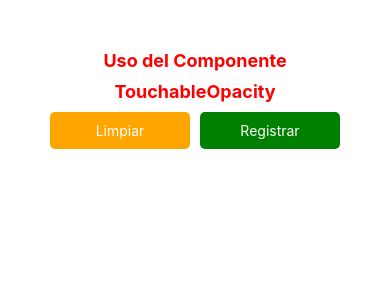
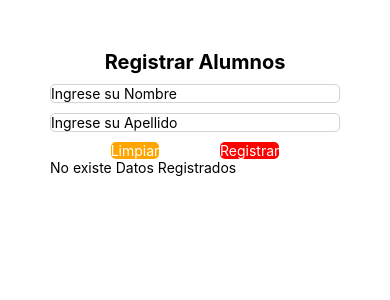
Before and after one commit to saulbarretominaya/curso_react_native, a React Native app: screen / in a window 390 px wide. Shown: the top 300 px of the page. Built offline with nearby package versions, Linux system fonts and the light colour scheme.

Commit message:
Semana 3

```diff
--- a/src/components/Semana3/AppSemanaTres.js
+++ b/src/components/Semana3/AppSemanaTres.js
@@ -1,6 +1,10 @@
 import UsoText from "./UsoText";
 import UsoTextInput from "./UsoTextInput";
 import UsoTouchableOpacity from "./UsoTouchableOpacity";
+import UsoUseOnPress from "./UsoOnPress";
+import UsoUseState from "./UsoUseState";
+import UsoFormularioBasico from "./UsoFormularioBasico";
+
 
 const AppSemanaTres = () => {
   2
@@ -9,7 +13,10 @@ const AppSemanaTres = () => {
     <>
       {/* <UsoText/> */}
       {/* <UsoTextInput /> */}
-      <UsoTouchableOpacity/>
+      {/* <UsoTouchableOpacity/> */}
+      {/* <UsoUseOnPress/> */}
+      {/* <UsoUseState/> */}
+      <UsoFormularioBasico />
     </>
   );
 }
--- /dev/null
+++ b/src/components/Semana3/UsoFormularioBasico.js
@@ -0,0 +1,169 @@
+import { View, Text, TextInput, TouchableOpacity, StyleSheet } from "react-native";
+import { useState } from "react";
+import Margin from "../Semana2/BoxModel/Margin";
+import AlignItems from "../Semana2/FlexBox/AlignItems";
+import JustifyContent from "../Semana2/FlexBox/JustifyContent";
+
+
+
+const UsoFormularioBasico = () => {
+
+  //Declaracion de variables de entradas
+  const [nombre, setNombre] = useState('');
+  const [apellido, setApellido] = useState('');
+
+  //Declaracion de variables de resultado
+  const [resultado, setResultado] = useState('');
+
+  //Proceso
+  const registrarDatos = () => {
+    setResultado({
+      'nombre_alumno': nombre,
+      'apellido_alumno': apellido
+    });
+
+    // Esto no se usa porque se sobreescribe el resultado, se pierde el valor anterior.
+    // setResultado(nombre);
+    // setResultado(apellido);
+  }
+
+  const limpiarDatos = () => {
+    setNombre('');
+    setApellido('');
+    setResultado('');
+  }
+
+  //Resultado del proceso
+  let resultadoJSX = null;
+  if (resultado != '') {
+    // console.log(resultado);
+    resultadoJSX =
+      <View style={estilos.cajaSalida}>
+        <Text>Los datos registrados son:</Text>
+        <Text>Nombre: {resultado.nombre_alumno}</Text>
+        <Text>Apellido: {resultado.apellido_alumno}</Text>
+      </View>
+
+  } else {
+    resultadoJSX = <Text>No existe Datos Registrados</Text>
+  }
+
+
+  return (
+    <>
+      <View style={estilos.contenedorPrincipal}>
+
+        <View style={estilos.cajaTitulo}>
+          <Text style={estilos.textTitulo}>Registrar Alumnos</Text>
+        </View>
+
+        {/* Entradas */}
+        <TextInput
+          style={estilos.input}
+          value={nombre}
+          placeholder="Ingrese su Nombre"
+          onChangeText={setNombre}
+        >
+        </TextInput>
+
+        <TextInput
+          style={estilos.input}
+          value={apellido}
+          placeholder="Ingrese su Apellido"
+          onChangeText={setApellido}
+        >
+        </TextInput>
+
+
+        {/* Interracion del Proceso */}
+        <View style={estilos.cajaBotones}>
+          <TouchableOpacity
+            style={estilos.botonLimpiar}
+            onPress={limpiarDatos}
+          >
+            <Text style={estilos.textLimpiar}>Limpiar</Text>
+          </TouchableOpacity>
+          <TouchableOpacity
+            style={estilos.botonRegistrar}
+            onPress={registrarDatos}
+          >
+            <Text style={estilos.textRegistrar}>Registrar</Text>
+          </TouchableOpacity>
+        </View>
+
+        {/* Pintar Resultado */}
+
+        {
+          resultadoJSX
+        }
+
+      </View>
+    </>
+  );
+}
+
+export default UsoFormularioBasico;
+
+
+const estilos = StyleSheet.create({
+
+  contenedorPrincipal: {
+    padding: 50,
+  },
+
+  cajaTitulo: {
+    alignItems: 'center',
+  },
+
+  textTitulo: {
+    fontSize: 20,
+    fontWeight: 'bold',
+  },
+
+  input: {
+    borderWidth: 1,
+    borderColor: '#D4D4D4',
+    borderRadius: 5,
+    marginTop: 10,
+  },
+
+  cajaBotones: {
+    flexDirection: 'row',
+    alignItems: 'center',
+    marginTop: 10,
+    justifyContent: 'space-evenly'
+  },
+
+  botonLimpiar: {
+    backgroundColor: 'orange',
+    width: '100',
+    height: '40',
+    alignItems: 'center',
+    justifyContent: 'center',
+    borderRadius: 5,
+  },
+
+  textLimpiar: {
+    color: 'white',
+  },
+
+  botonRegistrar: {
+    backgroundColor: 'red',
+    width: '100',
+    height: '40',
+    alignItems: 'center',
+    justifyContent: 'center',
+    borderRadius: 5,
+  },
+
+  textRegistrar: {
+    color: 'white',
+  },
+
+  cajaSalida: {
+    marginTop: 20,
+    alignItems: 'center',
+  }
+
+
+})
--- /dev/null
+++ b/src/components/Semana3/UsoOnPress.js
@@ -0,0 +1,77 @@
+import { View, Text, TextInput, TouchableOpacity, StyleSheet } from "react-native";
+import { useState } from "react";
+import Margin from "../Semana2/BoxModel/Margin";
+import AlignItems from "../Semana2/FlexBox/AlignItems";
+import JustifyContent from "../Semana2/FlexBox/JustifyContent";
+
+
+
+const UsoOnPress = () => {
+
+  const fnMostrarMensaje = () => {
+    alert("Hola soy el evento OnPress");
+  }
+
+  return (
+    <>
+      <View style={estilos.contenedorPrincipal}>
+
+        <View style={estilos.contenedorTitulo}>
+          <Text style={estilos.tituloFormulario}>Uso del Evento</Text>
+          <Text style={estilos.tituloFormulario}>On Press</Text>
+        </View>
+
+        {/* Formato Horizontal: row */}
+        <View style={estilos.contenedorVertical}>
+          <TouchableOpacity style={estilos.btnMostrarMensaje} onPress={fnMostrarMensaje}>
+            <Text style={estilos.textoBotones}>Mostrar Mensaje</Text>
+          </TouchableOpacity>
+        </View>
+      </View>
+    </>
+  );
+}
+
+export default UsoOnPress;
+
+
+const estilos = StyleSheet.create({
+
+  contenedorPrincipal: {
+    padding: 50,
+  },
+
+  contenedorTitulo: {
+    alignItems: 'center',
+  },
+
+  tituloFormulario: {
+    fontSize: 18,
+    fontWeight: 'bold',
+    marginBottom: 20,
+    color: 'red',
+    marginBottom: 10,
+  },
+
+  contenedorVertical: {
+    flexDirection: 'column',
+    height: 50,
+  },
+
+  btnMostrarMensaje: {
+    backgroundColor: 'green',
+    padding: 10,
+    borderRadius: 5,
+    marginBottom: 10,
+    flex: 1,
+    alignItems: "center"
+  },
+
+  textoBotones: {
+    color: 'white',
+  },
+
+})
+
+// onPress: Es un evento que se utiliza en componentes como TouchableOpacity para detectar cuando el usuario presiona el botón.
+// onChangeText: Es un evento que se utiliza en componentes como los TextInput para capturar lo que escribe el usuario.
--- a/src/components/Semana3/UsoTouchableOpacity.js
+++ b/src/components/Semana3/UsoTouchableOpacity.js
@@ -74,7 +74,8 @@ const estilos = StyleSheet.create({
     borderRadius: 5,
     marginBottom: 10,
     flex: 1,
-    alignItems: "center"
+    alignItems: "center",
+
   },
 
   textoBotones: {
--- /dev/null
+++ b/src/components/Semana3/UsoUseState.js
@@ -0,0 +1,106 @@
+import { View, Text, TextInput, TouchableOpacity, StyleSheet } from "react-native";
+import { useState } from "react";
+import Margin from "../Semana2/BoxModel/Margin";
+import AlignItems from "../Semana2/FlexBox/AlignItems";
+import JustifyContent from "../Semana2/FlexBox/JustifyContent";
+
+
+
+const UsoUseState = () => {
+
+  const [mensaje, setMensaje] = useState("");
+
+
+  const fnMostrarMensaje = () => {
+    console.log(mensaje);
+    alert(mensaje);
+  }
+
+  return (
+    <>
+      <View style={estilos.contenedorPrincipal}>
+
+        <View style={estilos.contenedorTitulo}>
+          <Text style={estilos.tituloFormulario}>Uso del Componente</Text>
+          <Text style={estilos.tituloFormulario}>Use State</Text>
+        </View>
+
+        <TextInput
+          style={estilos.input}
+          placeholder="Ingresa un Mensaje"
+          onChangeText={setMensaje}
+          value={mensaje}
+        >
+        </TextInput>
+
+        {/* Formato Horizontal: row */}
+        <View style={estilos.contenedorVertical}>
+          <TouchableOpacity style={estilos.btnMostrarMensaje} onPress={fnMostrarMensaje}>
+            <Text style={estilos.textoBotones}>Mostrar Mensaje</Text>
+          </TouchableOpacity>
+        </View>
+
+        <View>
+          <Text> {mensaje} </Text>
+        </View>
+
+      </View>
+    </>
+  );
+}
+
+export default UsoUseState;
+
+
+const estilos = StyleSheet.create({
+
+  contenedorPrincipal: {
+    padding: 50,
+  },
+
+  contenedorTitulo: {
+    alignItems: 'center',
+  },
+
+  tituloFormulario: {
+    fontSize: 18,
+    fontWeight: 'bold',
+    marginBottom: 20,
+    color: 'red',
+    marginBottom: 10,
+  },
+
+  input: {
+    height: 40,
+    borderColor: '#34495e',
+    borderWidth: 1,
+    borderRadius: 5,
+    paddingHorizontal: 10,
+    marginBottom: 20,
+  },
+
+  contenedorVertical: {
+    flexDirection: 'column',
+    height: 50,
+  },
+
+  btnMostrarMensaje: {
+    backgroundColor: 'green',
+    padding: 10,
+    borderRadius: 5,
+    marginBottom: 10,
+    flex: 1,
+    alignItems: "center"
+  },
+
+  textoBotones: {
+    color: 'white',
+  },
+
+})
+
+// useState: Es un hook que permite agregar estado a los componentes funcionales en React.
+// onChangeText: Es un evento que se utiliza en componentes como los TextInput para capturar lo que escribe el usuario.
+// setMensaje: Es la función que se utiliza para actualizar el valor del estado mensaje.
+// Las variables que se crean con useState son inmutables, es decir, no se pueden modificar directamente, sino que se debe utilizar la función de actualización correspondiente (en este caso, setMensaje) para cambiar su valor.
+// las variables que estan dentro del JSX siempre deben ir entre llaves {} para que React las interprete como variables y no como texto plano.
```
